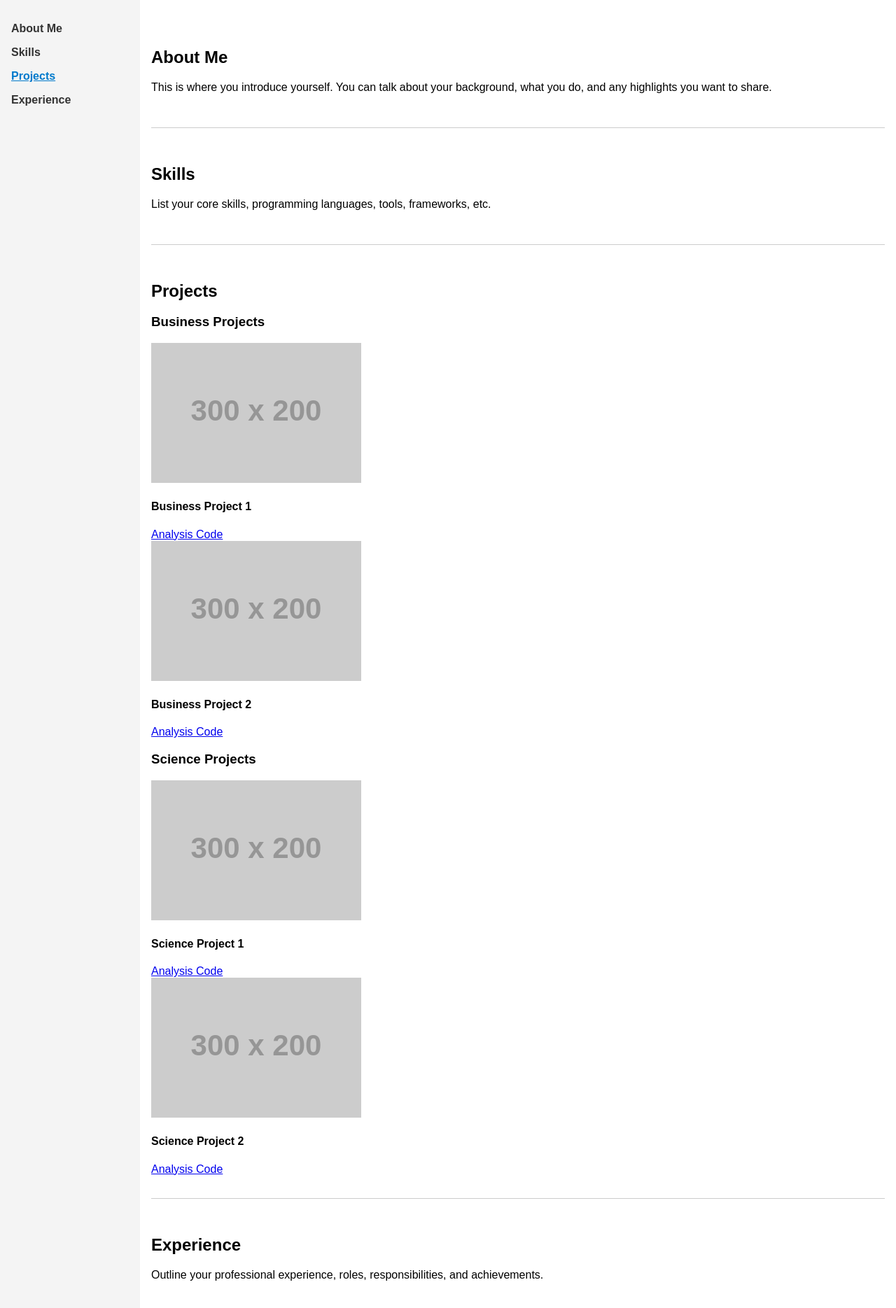
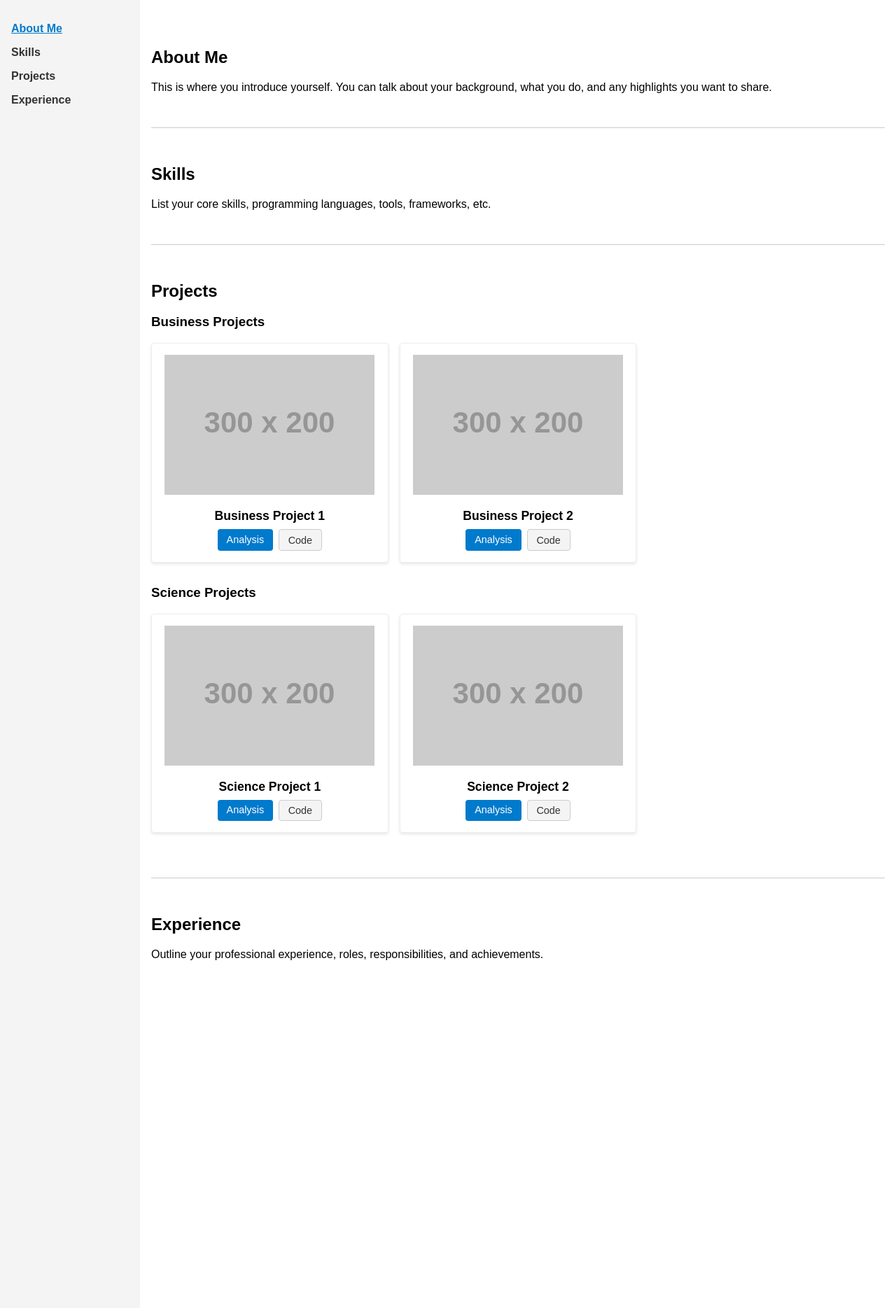
Before and after one commit to josephGZC/portfolio, a Jekyll site: the page built from index.md, in a window 1280 px wide. Shown: the top 1869 px of the page at 70% size. Built offline with Jekyll 4.4.1, drawn with Linux system fonts in a browser that asks for light colours.

Commit message:
Update style.css

```diff
--- a/assets/css/style.css
+++ b/assets/css/style.css
@@ -13,17 +13,18 @@ body {
 
 /* Side navigation styling */
 .side-nav {
-  position: fixed;        /* Keep navigation fixed on the left side */
+  position: fixed;
   top: 0;
   left: 0;
-  width: 200px;           /* Adjust width to your preference */
-  height: 100vh;          /* Full viewport height */
+  width: 200px;          /* Adjust width as needed */
+  height: 100vh;
   background-color: #f4f4f4;
   padding: 1rem;
   box-sizing: border-box;
+  overflow-y: auto;       /* Scroll if nav gets too long */
 }
 
-/* Logo styling */
+/* Logo styling (optional) */
 .logo-container {
   text-align: center;
   margin-bottom: 1rem;
@@ -65,11 +66,11 @@ body {
 
 /* Main content styling */
 main {
-  margin-left: 200px;     /* Same as side-nav width, so content doesn't slip under nav */
+  margin-left: 200px;     /* Same as side-nav width */
   padding: 1rem;
   width: 100%;
   box-sizing: border-box;
-  overflow: auto;         /* Allow scrolling on the main section if content is tall */
+  overflow: auto;         /* Allow scrolling if content is tall */
 }
 
 /* Section styling for clarity */
@@ -81,3 +82,79 @@ main {
 .section:last-of-type {
   border-bottom: none;
 }
+
+/* PROJECTS SECTION STYLING */
+
+/* Grid layout for projects (3 per row) */
+.project-grid {
+  display: grid;
+  grid-template-columns: repeat(3, 1fr); /* 3 columns */
+  gap: 1rem;
+  margin-bottom: 2rem;
+}
+
+/* Each project box */
+.project-item {
+  background-color: #fff;
+  border: 1px solid #eee;
+  border-radius: 4px;
+  padding: 1rem;
+  text-align: center;
+  box-shadow: 0 2px 4px rgba(0,0,0,0.1);
+}
+
+/* Project image styling */
+.project-image {
+  max-width: 100%;
+  height: auto;
+  margin-bottom: 0.5rem;
+}
+
+/* Project title */
+.project-item h4 {
+  margin: 0.5rem 0;
+  font-size: 1.1rem;
+}
+
+/* Buttons container */
+.project-buttons {
+  display: flex;
+  justify-content: center;
+  gap: 0.5rem;
+}
+
+/* Buttons styling */
+.btn {
+  text-decoration: none;
+  padding: 0.4rem 0.8rem;
+  border-radius: 4px;
+  font-size: 0.9rem;
+  cursor: pointer;
+}
+
+/* Example: Different colors for each button type */
+.analysis-btn {
+  background-color: #007acc;
+  color: #fff;
+  border: none;
+}
+
+.code-btn {
+  background-color: #f4f4f4;
+  color: #333;
+  border: 1px solid #ccc;
+  box-sizing: border-box;
+}
+
+/* Responsive behavior: On smaller screens, reduce columns */
+@media (max-width: 800px) {
+  .project-grid {
+    grid-template-columns: repeat(2, 1fr);
+  }
+}
+
+@media (max-width: 500px) {
+  .project-grid {
+    grid-template-columns: 1fr;
+  }
+}
```
